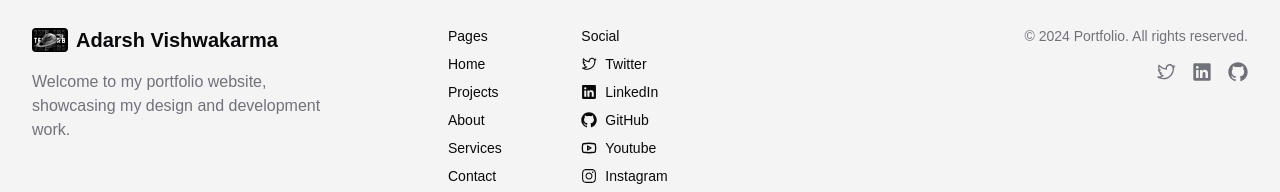
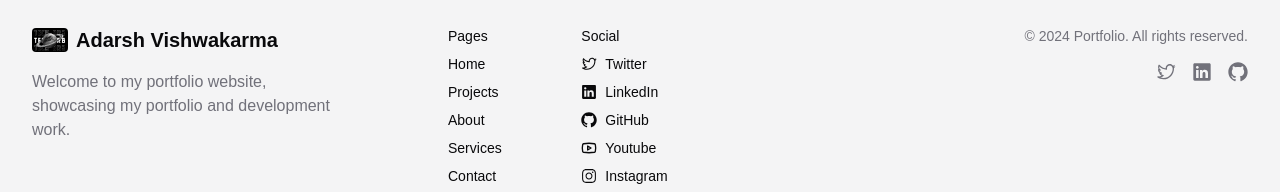
Before and after one commit to adarshx01/Portfolio, a Next.js app: page / in a window 1280 px wide. Shown: the part 9486-9678 px from the top of the page. Built offline with nearby package versions, Linux system fonts and the light colour scheme; a web font is replaced by a local one.

Commit message:
Update footer text to reflect portfolio focus

```diff
--- a/src/components/Footer.tsx
+++ b/src/components/Footer.tsx
@@ -14,7 +14,7 @@ export default function Footer() {
             <span className="text-xl font-bold">Adarsh Vishwakarma</span>
           </Link>
           <p className="text-muted-foreground max-w-[300px]">
-            Welcome to my portfolio website, showcasing my design and development work.
+            Welcome to my portfolio website, showcasing my portfolio and development work.
           </p>
         </div>
         <nav className="grid grid-cols-2 md:grid-cols-3 gap-4">
```
